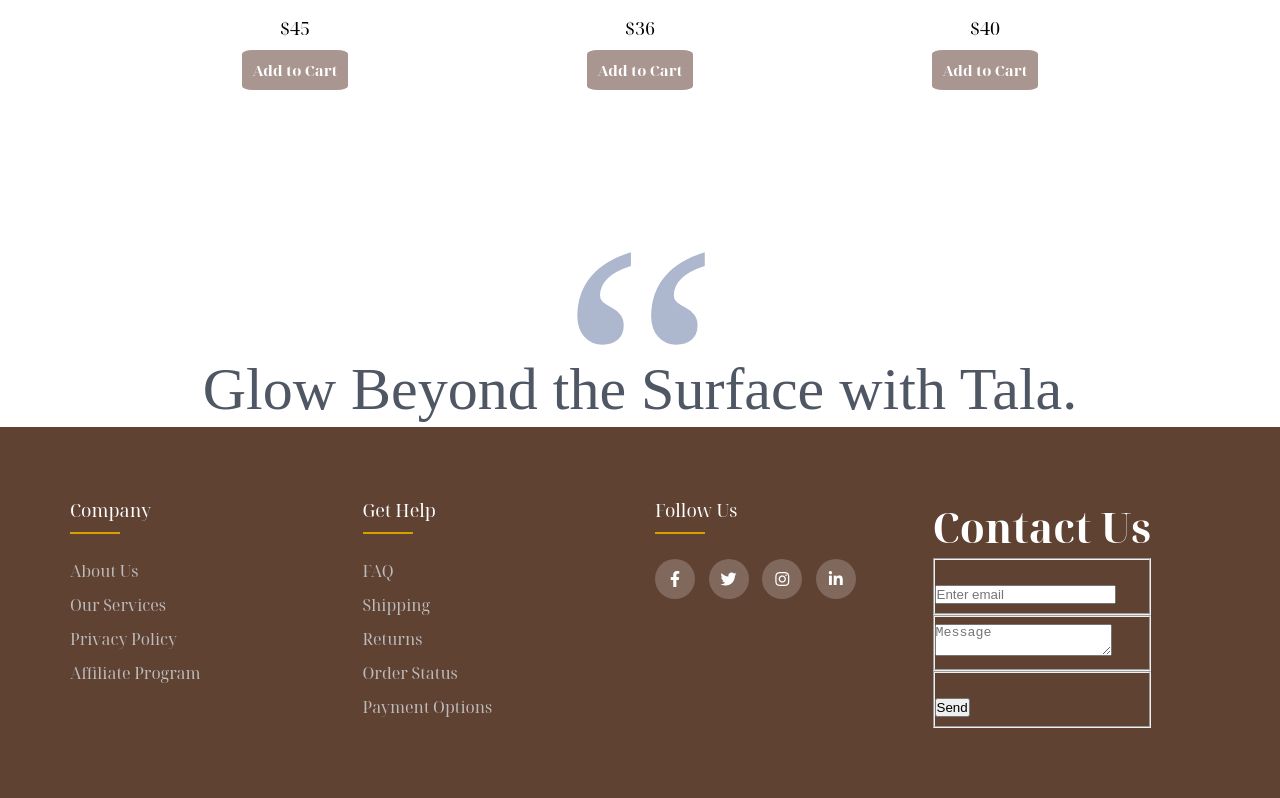
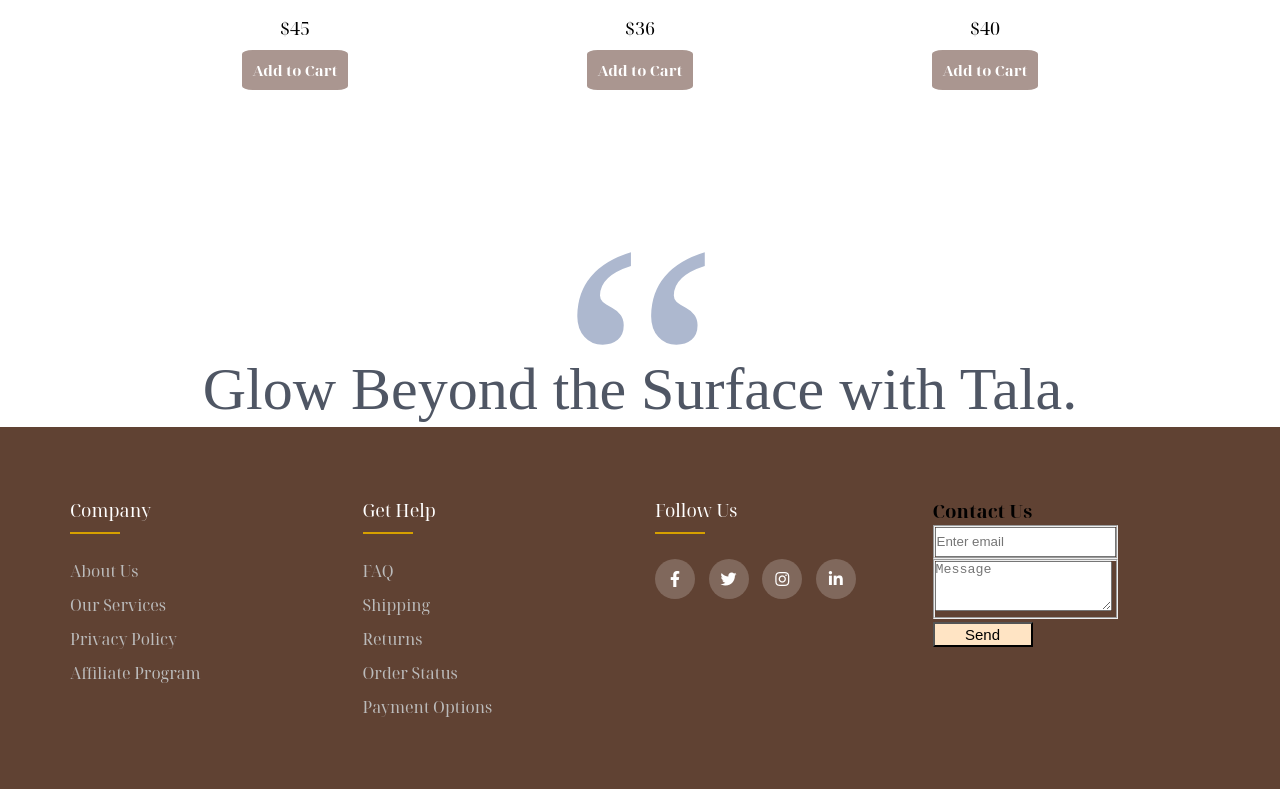
Before and after one commit to BaylaDeLemos/talaglow.github.io, a plain HTML site: page index.html in a window 1280 px wide. Shown: the part 4259-5057 px from the top of the page. Drawn offline with Linux system fonts and the light colour scheme.

Commit message:
index.html

```diff
--- a/index.html
+++ b/index.html
@@ -221,21 +221,21 @@
               </div>
             </div>
             <!-- Contact Us section -->
-            <div class="col-md-5">
+            <div class="contact">
                 <h3>Contact Us</h3>
                 <!-- Contact form -->
                 <form>
                     <fieldset class="form-group">
                         <!-- Email input field -->
-                        <input type="email" class="form-control" id="exampleInputEmail1" placeholder="Enter email">
+                        <input type="email" class="form-control" id="exampleInputEmail1" placeholder="Enter email" style="height:30px;font-size:10pt;">
                     </fieldset>
                     <!-- Message text area -->
                     <fieldset class="form-group">
-                        <textarea class="form-control" id="exampleMessage" placeholder="Message"></textarea>
+                        <textarea class="form-control" id="exampleMessage" placeholder="Message" style="height:50px;font-size:10pt;"></textarea>
                     </fieldset>
                     <!-- Submit button -->
-                    <fieldset class="form-group text-xs-right">
-                        <button type="button">Send</button>
+                    <fieldset class="form-groupsend" style="border:10px;font-size:14pt;background-color:#604233;">
+                        <button type="button" style="height: 25px; width: 100px; font-size: 15px; background-color: bisque;">Send</button>
                     </fieldset>
                 </form>
             </div>
```
